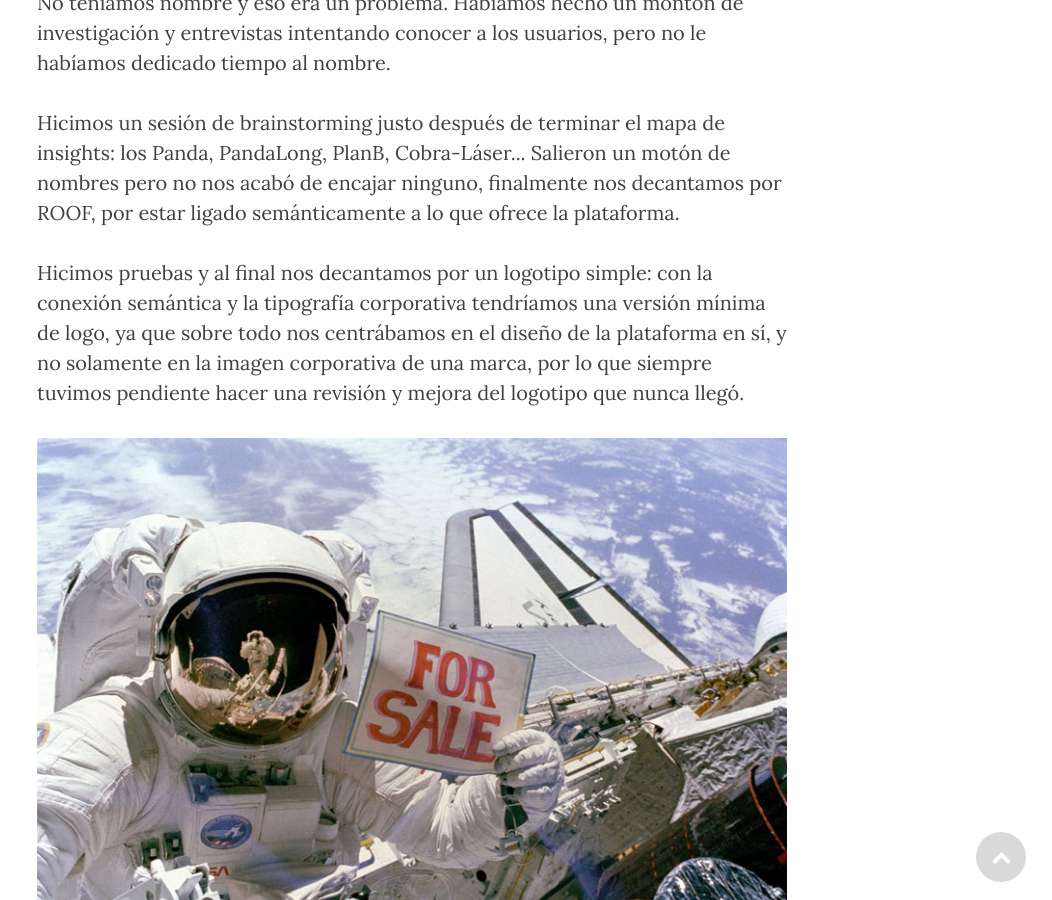
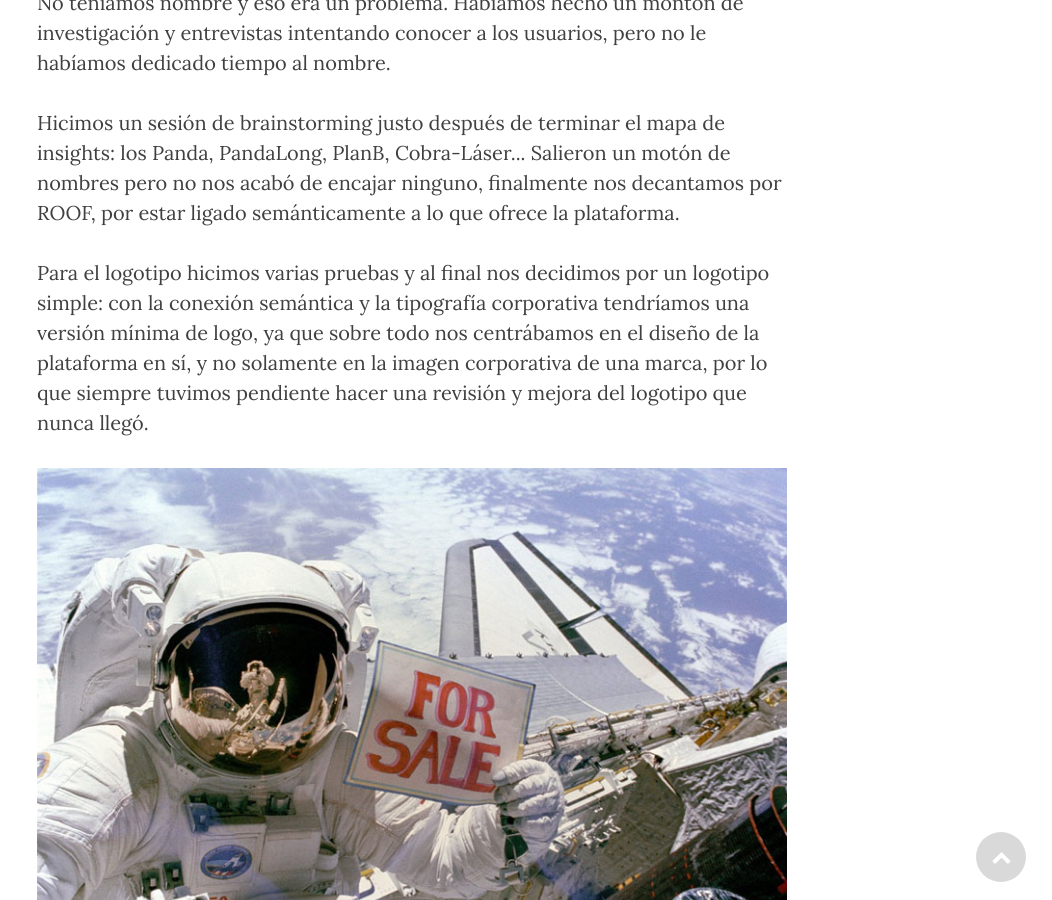
Before and after one commit to Rooof-Project/memoria, a Jekyll site: the page built from _posts/2015-04-12-Diseno.markdown, in a window 1280 px wide and 900 px high, scrolled down 5754 px. Shown: the whole window, without its empty margins (228-1280 px from the left). Built offline with Jekyll 4.4.1, drawn with Linux system fonts in a browser that asks for light colours; nearby versions of some CDN libraries.

Commit message:
Updated 2015-04-12-Diseno.markdown

```diff
--- a/_posts/2015-04-12-Diseno.markdown
+++ b/_posts/2015-04-12-Diseno.markdown
@@ -79,7 +79,7 @@ Aquí se nos planteaba el problema de que algunas de las fotos serían subidas p
 <p>No teníamos nombre y eso era un problema. Habíamos hecho un montón de investigación y entrevistas intentando conocer a los usuarios, pero no le habíamos dedicado tiempo al nombre. </p>
 <p>Hicimos un sesión de brainstorming justo después de terminar el mapa de insights: los Panda, PandaLong, PlanB, Cobra-Láser...
 Salieron un motón de nombres pero no nos acabó de encajar ninguno, finalmente nos decantamos por ROOF, por estar ligado semánticamente a lo que ofrece la plataforma.</p>
-<p>Hicimos  pruebas y al final nos decantamos por un logotipo simple: con la conexión semántica y la tipografía corporativa tendríamos una versión mínima de logo, ya que sobre todo nos centrábamos en el diseño de la plataforma en sí, y no solamente en la imagen corporativa de una marca, por lo que siempre tuvimos pendiente hacer una revisión y mejora del logotipo que nunca llegó.</p>
+<p>Para el logotipo hicimos varias pruebas y al final nos decidimos por un logotipo simple: con la conexión semántica y la tipografía corporativa tendríamos una versión mínima de logo, ya que sobre todo nos centrábamos en el diseño de la plataforma en sí, y no solamente en la imagen corporativa de una marca, por lo que siempre tuvimos pendiente hacer una revisión y mejora del logotipo que nunca llegó.</p>
 
 <img src="{{ site.baseurl }}/img/post-sample-image.jpg" alt="Post Sample Image">
 <span class="caption text-muted">To go places and do things that have never been done before – that’s what living is all about.</span>
```
